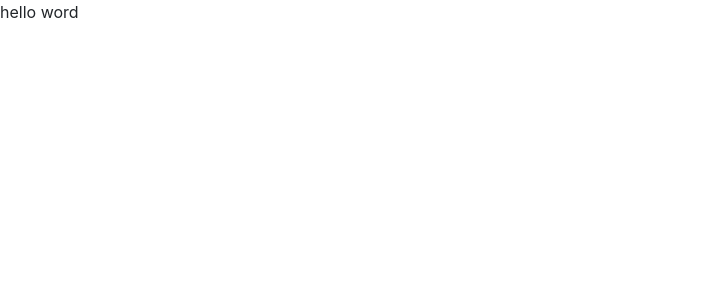
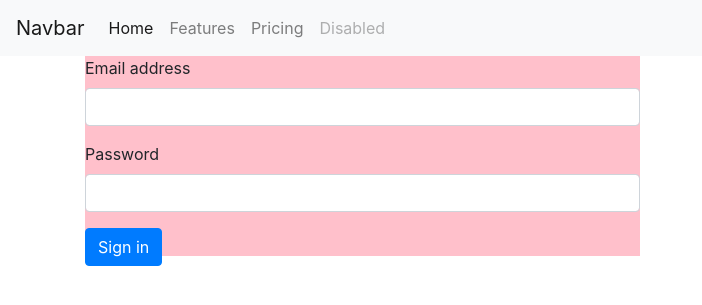
Before and after one commit to Rana123Mandeep/205frontend, a Flask app: page / in a window 1280 px wide. Before the commit the part shown is almost empty. Shown: the top 305 px of the page, without its empty margins (0-702 px from the left). Run offline with Flask 3, Linux system fonts and the light colour scheme.

Commit message:
create navbar.html

```diff
--- a/templates/index.html
+++ b/templates/index.html
@@ -4,13 +4,51 @@
     <meta charset="UTF-8">
     <meta name="viewport" content="width=device-width, initial-scale=1.0">
     <title>Sign in</title>
-    <script src="https://cdn.jsdelivr.net/npm/jquery@3.5.1/dist/jquery.slim.min.js" integrity="sha384-DfXdz2htPH0lsSSs5nCTpuj/zy4C+OGpamoFVy38MVBnE+IbbVYUew+OrCXaRkfj" crossorigin="anonymous"></script>
     <link rel="stylesheet" href="https://cdn.jsdelivr.net/npm/bootstrap@4.6.2/dist/css/bootstrap.min.css" integrity="sha384-xOolHFLEh07PJGoPkLv1IbcEPTNtaed2xpHsD9ESMhqIYd0nLMwNLD69Npy4HI+N" crossorigin="anonymous">
+    <script src="https://cdn.jsdelivr.net/npm/bootstrap@4.6.2/dist/js/bootstrap.bundle.min.js" integrity="sha384-Fy6S3B9q64WdZWQUiU+q4/2Lc9npb8tCaSX9FK7E8HnRr0Jz8D6OP9dO5Vg3Q9ct" crossorigin="anonymous"></script>
 </head>
+
+<style>
+    .test{
+        background-color: pink;
+        width:50%;
+        height: 200px;
+    }
+</style>
 
 
 
 <body>
-    hello word
+
+    <!--Navbar-->
+    {% include "navbar.html" %}
+
+
+
+    <div class="container">
+        <div class="test">
+            <form>
+                <div class="form-group">
+                  <label for="exampleInputEmail1">Email address</label>
+                  <input type="email" class="form-control" id="exampleInputEmail1" aria-describedby="emailHelp">
+
+                </div>
+                <div class="form-group">
+                  <label for="exampleInputPassword1">Password</label>
+                  <input type="password" class="form-control" id="exampleInputPassword1">
+                </div>
+
+
+
+
+
+                <button type="submit" class="btn btn-primary">Sign in</button>
+
+              </form>
+        </div>
+
+    </div>
+
+
 </body>
 </html>
--- /dev/null
+++ b/templates/navbar.html
@@ -0,0 +1,44 @@
+<!DOCTYPE html>
+<html lang="en">
+<head>
+    <meta charset="UTF-8">
+    <meta name="viewport" content="width=device-width, initial-scale=1.0">
+    <title>nav bar</title>
+    <link rel="stylesheet" href="https://cdn.jsdelivr.net/npm/bootstrap@4.6.2/dist/css/bootstrap.min.css" integrity="sha384-xOolHFLEh07PJGoPkLv1IbcEPTNtaed2xpHsD9ESMhqIYd0nLMwNLD69Npy4HI+N" crossorigin="anonymous">
+    <script src="https://cdn.jsdelivr.net/npm/bootstrap@4.6.2/dist/js/bootstrap.bundle.min.js" integrity="sha384-Fy6S3B9q64WdZWQUiU+q4/2Lc9npb8tCaSX9FK7E8HnRr0Jz8D6OP9dO5Vg3Q9ct" crossorigin="anonymous"></script>
+</head>
+
+
+
+<body>
+
+    <nav class="navbar navbar-expand-lg navbar-light bg-light">
+        <a class="navbar-brand" href="#">Navbar</a>
+        <button class="navbar-toggler" type="button" data-toggle="collapse" data-target="#navbarNav" aria-controls="navbarNav" aria-expanded="false" aria-label="Toggle navigation">
+          <span class="navbar-toggler-icon"></span>
+        </button>
+        <div class="collapse navbar-collapse" id="navbarNav">
+          <ul class="navbar-nav">
+            <li class="nav-item active">
+              <a class="nav-link" href="#">Home <span class="sr-only">(current)</span></a>
+            </li>
+            <li class="nav-item">
+              <a class="nav-link" href="#">Features</a>
+            </li>
+            <li class="nav-item">
+              <a class="nav-link" href="#">Pricing</a>
+            </li>
+            <li class="nav-item">
+              <a class="nav-link disabled">Disabled</a>
+            </li>
+          </ul>
+        </div>
+      </nav>
+
+
+
+
+</body>
+
+
+</html>
```
